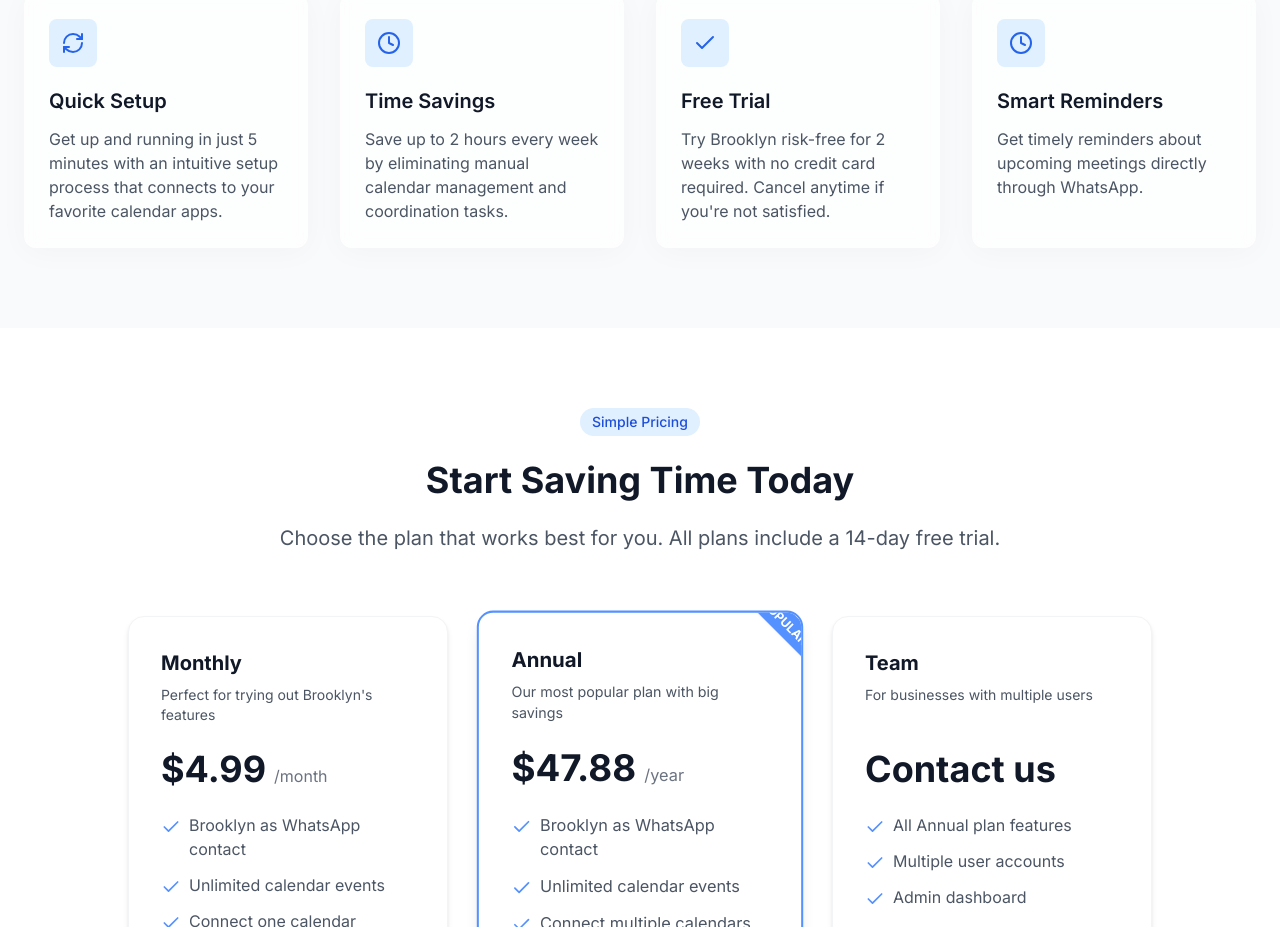
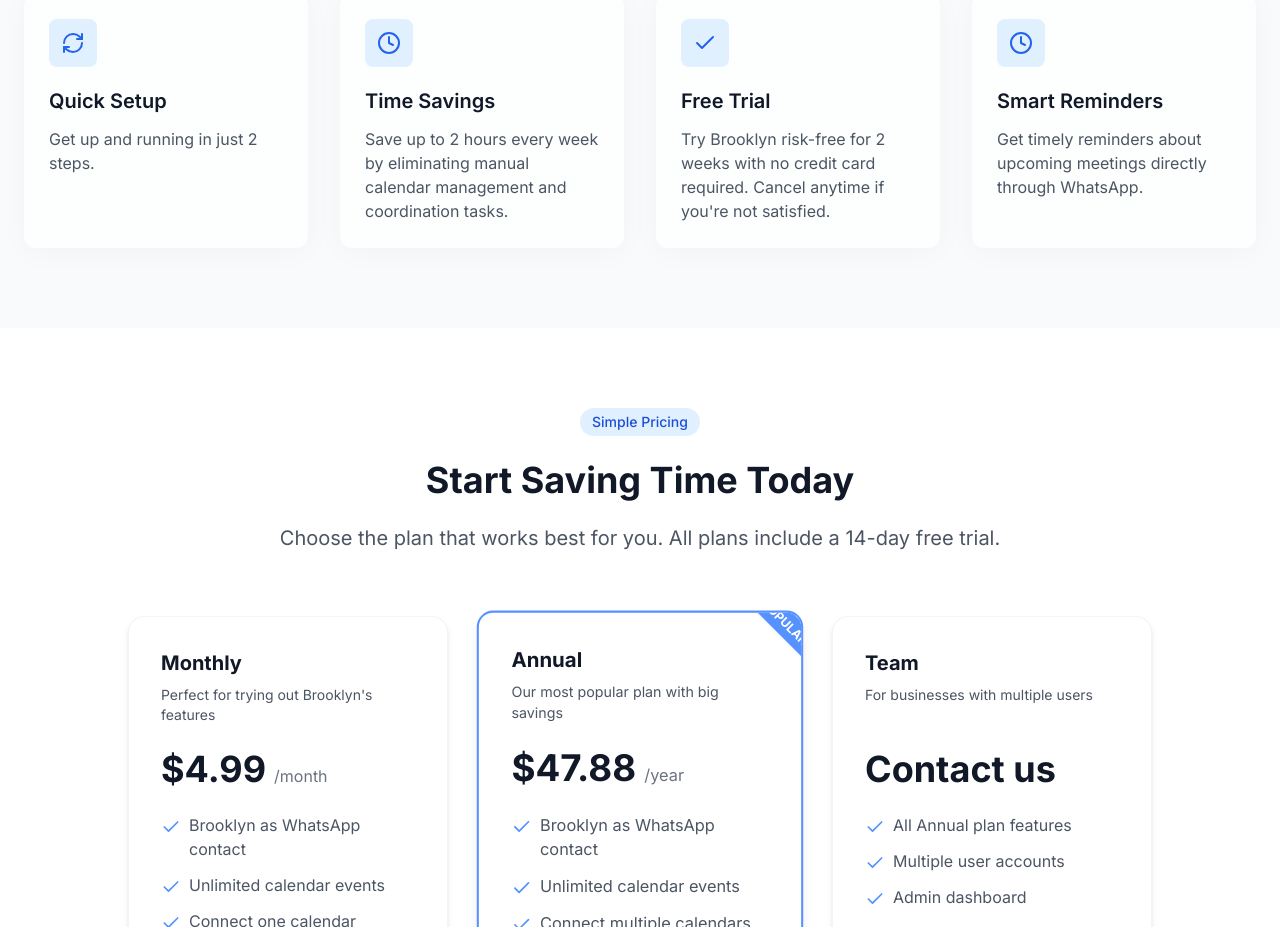
Before and after one commit to taryntny/brooklyn-calendar-genie-25, a React (Vite) app: page / in a window 1280 px wide. Shown: the part 1460-2387 px from the top of the page. Built offline with nearby package versions, Linux system fonts and the light colour scheme.

Commit message:
Fix: Change setup time
Update the setup time description in the Features component.

```diff
--- a/src/components/sections/Features.tsx
+++ b/src/components/sections/Features.tsx
@@ -1,4 +1,3 @@
-
 import React from 'react';
 import FeatureCard from '@/components/ui/FeatureCard';
 import { useAnimation } from '@/hooks/useAnimation';
@@ -41,7 +40,7 @@ export const Features: React.FC = () => {
     {
       icon: <RefreshCw className="w-6 h-6" />,
       title: "Quick Setup",
-      description: "Get up and running in just 5 minutes with an intuitive setup process that connects to your favorite calendar apps."
+      description: "Get up and running in just 2 steps."
     },
     {
       icon: <Clock4 className="w-6 h-6" />,
```
